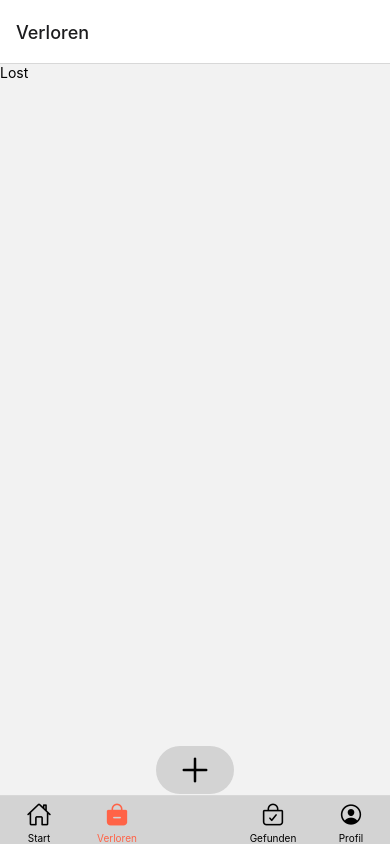
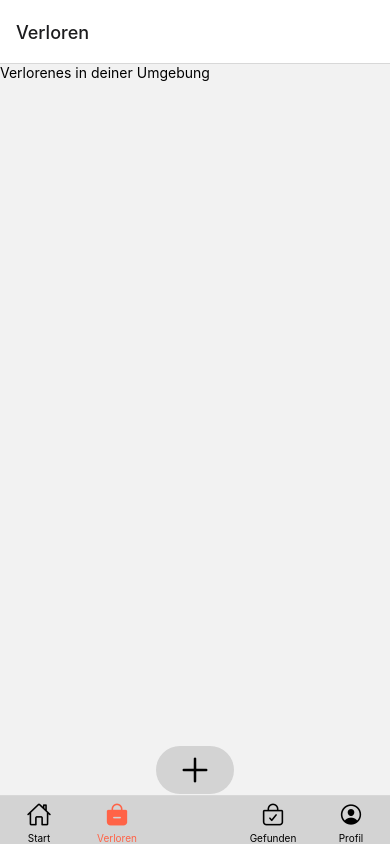
Before and after one commit to patrickavs/Fundbox24-frontend, a React Native app: screen /Verloren in a window 390 px wide. Built offline with nearby package versions, Linux system fonts and the light colour scheme.

Commit message:
added safe area and title text

```diff
--- a/src/pages/lost/LostReportScreen.tsx
+++ b/src/pages/lost/LostReportScreen.tsx
@@ -1,8 +1,12 @@
 import React from 'react';
-import {Text} from 'react-native';
+import {SafeAreaView, Text} from 'react-native';
 
 function LostReportScreen(): React.JSX.Element {
-  return <Text>Lost</Text>;
+  return (
+    <SafeAreaView>
+      <Text>Verlorenes in deiner Umgebung</Text>
+    </SafeAreaView>
+  );
 }
 
 export default LostReportScreen;
```
